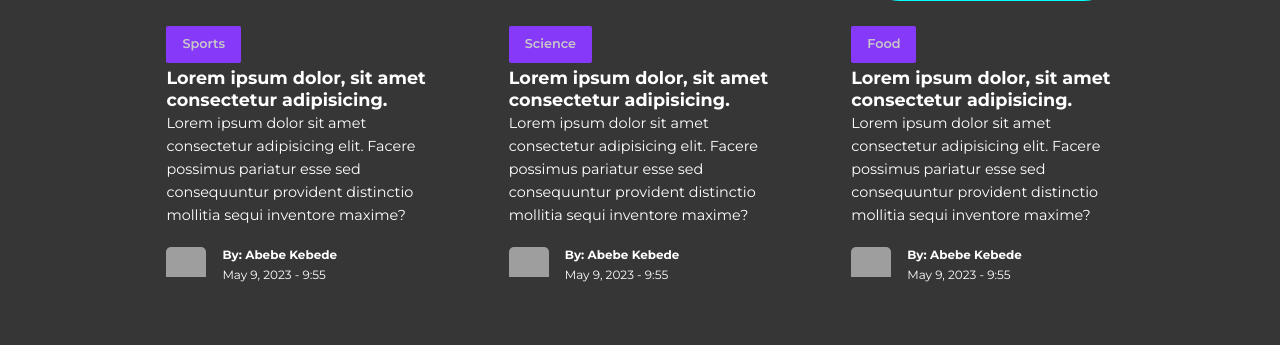
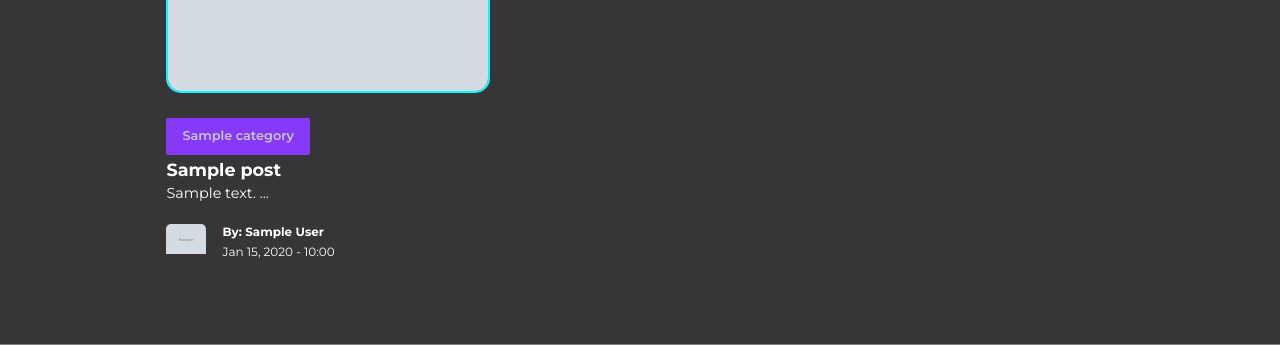
Before and after one commit to Samtes64/Lawga-blog_backend, a PHP site: page /lawga-blog/ in a window 1280 px wide. Shown: the part 737-1082 px from the top of the page. Run offline with PHP 8.4, Linux system fonts and the light colour scheme; tables that the repository leaves empty or names only in its code hold one stand-in row (values such as "Sample post"); grey boxes marked "Sample" are stand-in pictures; grey boxes are pictures that could not be loaded.

Commit message:
working on the home page post view

```diff
--- a/css/style.css
+++ b/css/style.css
@@ -189,7 +189,7 @@ nav button {
 }
 
 .post_thumbnail {
-    border-radius: 30px 50px;
+    border-radius: 15px 15px;
     border: 2px solid cyan;
     overflow: hidden;
     margin-bottom: 1.6rem;
@@ -229,6 +229,17 @@ nav button {
 .featured .post_thumbnail {
     height: fit-content;
 
+}
+
+.posts .post_thumbnail{
+    height: 40vh;
+    width:40vh;
+}
+
+.posts .post_thumbnail img{
+    width: 100%;
+    height:100%;
+  object-fit: cover;
 }
 
 .posts_container {
--- a/index.php
+++ b/index.php
@@ -1,34 +1,58 @@
 <?php
-include 'components/header.php'
+include 'components/header.php';
+
+// fetch featured post from database
+
+$featured_query="SELECT * FROM posts WHERE is_featured=1";
+$featured_result = mysqli_query($connection, $featured_query);
+$featured = mysqli_fetch_assoc($featured_result);
+
+//fetch 9 posts from posts table
+
+$query = "SELECT * FROM posts ORDER BY date_time LIMIT 9";
+$posts = mysqli_query($connection,$query);
+
 ?>
-
+    <?php if(mysqli_num_rows($featured_result )==1) : ?>
     <section class="featured">
       <div class="container featured_container">
         <div class="post_thumbnail">
-          <img src="./images/featured.jpg" alt="" />
+          <img src="./images/<?=$featured['thumbnail'] ?>" alt="" />
         </div>
         <div class="post_info">
-          <a href="" class="category_button">Enertainment</a>
+            <?php
+            $category_id = $featured['category_id'];
+            $category_query = "SELECT * FROM categories WHERE id=$category_id";
+            $category_result = mysqli_query($connection , $category_query);
+            $category = mysqli_fetch_assoc($category_result)
+
+
+            ?>
+          <a href="<?=ROOT_URL?>category-posts.php?id=<?=$featured['category_id']?>" class="category_button"><?=$category['title']?></a>
           <h2 class="post_title">
-            <a href="viewpost.html"
-              >Lorem ipsum, dolor sit amet consectetur adipisicing elit.</a
+            <a href="<?=ROOT_URL?>viewpost.php?id=<?=$featured['id']?>"
+              ><?= $featured['title']?></a
             >
           </h2>
           <p class="post_body">
-            Lorem ipsum dolor sit amet consectetur adipisicing elit. Doloremque
-            distinctio ipsam possimus voluptatibus fugit aperiam laboriosam
-            ullam doloribus rem dolorem ut delectus consequatur veniam incidunt
-            illum itaque labore, et vel cum ipsum! Repudiandae commodi
-            cupiditate eius nobis voluptate fuga suscipit, voluptatibus veniam
-            aspernatur in distinctio error a, doloribus possimus consequuntur.
+            <?= substr($featured['body'],0,300)?> ...
           </p>
           <div class="post_author">
+            <?php
+            // fetch author from users table using author_id
+            $author_id = $featured['author_id'];
+            $author_query = "SELECT * FROM users WHERE id = $author_id";
+            $author_result = mysqli_query($connection, $author_query);
+            $author = mysqli_fetch_assoc($author_result);
+            ?>
             <div class="post_author_avatar">
-                <img src="./images/avatar.JPG" alt="author pic">
+                <img src="./images/<?=$author['avatar']?>" alt="author pic">
             </div>
             <div class="post_author_info">
-                <h5>By: Samuel Tesfaye</h5>
-                <small>May 7, 2023 - 07:23</small>
+                <h5>By: <?="{$author['firstname']} {$author['lastname']}"?></h5>
+                <small>
+                    <?= date("M d, Y - H:i", strtotime($featured['date_time']))?>
+                </small>
 
             </div>
 
@@ -38,123 +62,65 @@ include 'components/header.php'
         </div>
       </div>
     </section>
+    <?php endif?>
 
     <section class="posts">
         <div class="container posts_container">
+            <?php while($post =  mysqli_fetch_assoc($posts)) : ?>
             <article class="post">
                 <div class="post_thumbnail">
-                    <img src="./images/blog1.jpg" alt="">
+                    <img src="./images/<?=$post['thumbnail']?>" alt="">
                 </div>
                 <div class="post_info">
-                    <a href="" class="category_button">Sports</a>
-                    <h3 class="post_title"><a href="viewpost.html">Lorem ipsum dolor, sit amet consectetur adipisicing.</a></h3>
-                    <p class="post_body">Lorem ipsum dolor sit amet consectetur adipisicing elit. Facere possimus pariatur esse sed consequuntur provident distinctio mollitia sequi inventore maxime?</p>
+                <?php
+            $category_id = $post['category_id'];
+            $category_query = "SELECT * FROM categories WHERE id=$category_id";
+            $category_result = mysqli_query($connection , $category_query);
+            $category = mysqli_fetch_assoc($category_result)
+
+
+            ?>
+
+                    <a href="<?=ROOT_URL?>category-posts.php?id=<?=$post['category_id']?>" class="category_button"><?=$category['title']?></a>
+                    <h3 class="post_title"><a href="<?=ROOT_URL?>viewpost.php?id=<?=$post['id']?>"><?=$post['title']?></a></h3>
+                    <p class="post_body"><?= substr($post['body'],0,150)?> ...</p>
                     <div class="post_author">
+                    <?php
+            // fetch author from users table using author_id
+            $author_id = $post['author_id'];
+            $author_query = "SELECT * FROM users WHERE id = $author_id";
+            $author_result = mysqli_query($connection, $author_query);
+            $author = mysqli_fetch_assoc($author_result);
+            ?>
                         <div class="post_author_avatar">
-                            <img src="./images/avatar2.jpg" alt="">
+                            <img src="./images/<?=$author['avatar']?>" alt="">
                         </div>
                         <div class="post_author_info">
-                            <h5>By: Abebe Kebede</h5>
-                            <small>May 9, 2023 - 9:55</small>
+
+                            <h5>By: <?="{$author['firstname']} {$author['lastname']}"?></h5>
+                            <small><?= date("M d, Y - H:i", strtotime($post['date_time']))?></small>
                         </div>
                     </div>
                 </div>
             </article>
 
-            <article class="post">
-                <div class="post_thumbnail">
-                    <img src="./images/blog2.jpg" alt="">
-                </div>
-                <div class="post_info">
-                    <a href="" class="category_button">Science</a>
-                    <h3 class="post_title"><a href="viewpost.html">Lorem ipsum dolor, sit amet consectetur adipisicing.</a></h3>
-                    <p class="post_body">Lorem ipsum dolor sit amet consectetur adipisicing elit. Facere possimus pariatur esse sed consequuntur provident distinctio mollitia sequi inventore maxime?</p>
-                    <div class="post_author">
-                        <div class="post_author_avatar">
-                            <img src="./images/avatar3.jfif" alt="">
-                        </div>
-                        <div class="post_author_info">
-                            <h5>By: Abebe Kebede</h5>
-                            <small>May 9, 2023 - 9:55</small>
-                        </div>
-                    </div>
-                </div>
-            </article>
-
-            <article class="post">
-                <div class="post_thumbnail">
-                    <img src="./images/blog3.jpg" alt="">
-                </div>
-                <div class="post_info">
-                    <a href="" class="category_button">Food</a>
-                    <h3 class="post_title"><a href="viewpost.html">Lorem ipsum dolor, sit amet consectetur adipisicing.</a></h3>
-                    <p class="post_body">Lorem ipsum dolor sit amet consectetur adipisicing elit. Facere possimus pariatur esse sed consequuntur provident distinctio mollitia sequi inventore maxime?</p>
-                    <div class="post_author">
-                        <div class="post_author_avatar">
-                            <img src="./images/avatar4.jfif" alt="">
-                        </div>
-                        <div class="post_author_info">
-                            <h5>By: Abebe Kebede</h5>
-                            <small>May 9, 2023 - 9:55</small>
-                        </div>
-                    </div>
-                </div>
-            </article>
-
-            <article class="post">
-                <div class="post_thumbnail">
-                    <img src="./images/blog4.jpg" alt="">
-                </div>
-                <div class="post_info">
-                    <a href="" class="category_button">News</a>
-                    <h3 class="post_title"><a href="viewpost.html">Lorem ipsum dolor, sit amet consectetur adipisicing.</a></h3>
-                    <p class="post_body">Lorem ipsum dolor sit amet consectetur adipisicing elit. Facere possimus pariatur esse sed consequuntur provident distinctio mollitia sequi inventore maxime?</p>
-                    <div class="post_author">
-                        <div class="post_author_avatar">
-                            <img src="./images/avatar5.jfif" alt="">
-                        </div>
-                        <div class="post_author_info">
-                            <h5>By: Abebe Kebede</h5>
-                            <small>May 9, 2023 - 9:55</small>
-                        </div>
-                    </div>
-                </div>
-            </article>
-
-            <article class="post">
-                <div class="post_thumbnail">
-                    <img src="./images/blog5.jpg" alt="">
-                </div>
-                <div class="post_info">
-                    <a href="" class="category_button">Art</a>
-                    <h3 class="post_title"><a href="viewpost.html">Lorem ipsum dolor, sit amet consectetur adipisicing.</a></h3>
-                    <p class="post_body">Lorem ipsum dolor sit amet consectetur adipisicing elit. Facere possimus pariatur esse sed consequuntur provident distinctio mollitia sequi inventore maxime?</p>
-                    <div class="post_author">
-                        <div class="post_author_avatar">
-                            <img src="./images/avatar6.jfif" alt="">
-                        </div>
-                        <div class="post_author_info">
-                            <h5>By: Abebe Kebede</h5>
-                            <small>May 9, 2023 - 9:55</small>
-                        </div>
-                    </div>
-                </div>
-            </article>
+            <?php endwhile ?>
         </div>
     </section>
 
     <section class="category_buttons">
       <div class="container category_buttons-container">
-        <a href="" class="category_button">Personal blog</a>
-        <a href="" class="category_button">Lifestyle</a>
-        <a href="" class="category_button">Technology</a>
-        <a href="" class="category_button">Business</a>
-        <a href="" class="category_button">Entertainment</a>
-        <a href="" class="category_button">Politics</a>
-        <a href="" class="category_button">Sports</a>
-        <a href="" class="category_button">Art and culture</a>
-        <a href="" class="category_button">Science</a>
-        <a href="" class="category_button">Enviroment</a>
+        <?php
+
+        $all_categories_query = "SELECT * FROM categories ORDER BY title";
+        $all_categories = mysqli_query($connection,$all_categories_query);
+
+        ?>
+
+        <?php while ($category = mysqli_fetch_assoc($all_categories)) : ?>
+        <a href="<?=ROOT_URL?>category-posts.php?id=<?=$category['id']?>" class="category_button"><?=$category['title']?></a>
+        <?php endwhile?>
+
 
 
 
```
Also changed, not shown: admin/deletecategory.php (+9 -1 lines), images/16869294830V6A2557.png (added), images/1686929707Screenshot 2022-09-12 113055.png (added), images/1686930712photo_2022-03-23_18-50-30.jpg (added), images/1686932553st,small,507x507-pad,600x600,f8f8f8 (1).jpg (added).
